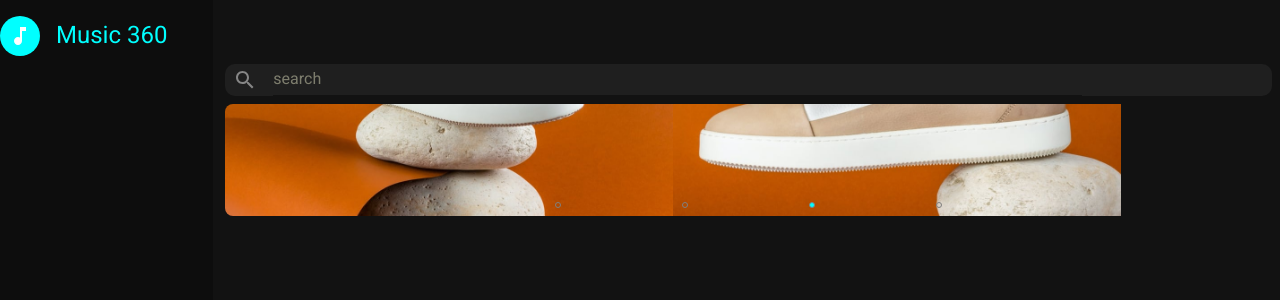
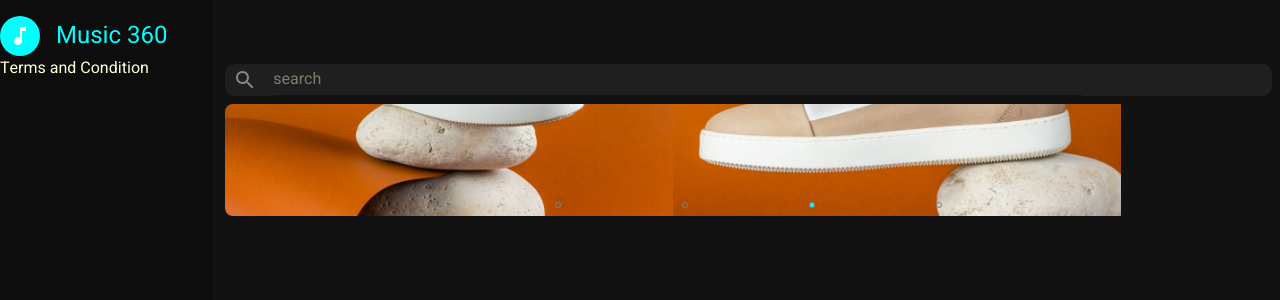
Before and after one commit to Sosaristic/music-app, a React (Create React App) app: page / in a window 1280 px wide. Shown: the top 300 px of the page. Built offline with nearby package versions, Linux system fonts and the light colour scheme; no server answers.

Commit message:
update: add terms and condition link to side bar

```diff
--- a/src/components/major components/Sidebar.jsx
+++ b/src/components/major components/Sidebar.jsx
@@ -1,4 +1,5 @@
 import React from 'react'
+import { Link } from 'react-router-dom';
 import { Avatar, Grid, Typography } from '@mui/material'
 import MusicNoteIcon from '@mui/icons-material/MusicNote';
 import { Box } from '@mui/system';
@@ -12,6 +13,7 @@ export default function Sidebar() {
       <Typography variant='h5' sx={{marginLeft: 2,}}>Music 360</Typography>
      </Box>
 
+     <Link to={"terms&condition"} style={{textDecoration: "none", color: "#ffffd9"}}>Terms and Condition</Link>
 
     </Grid>
   )
```
